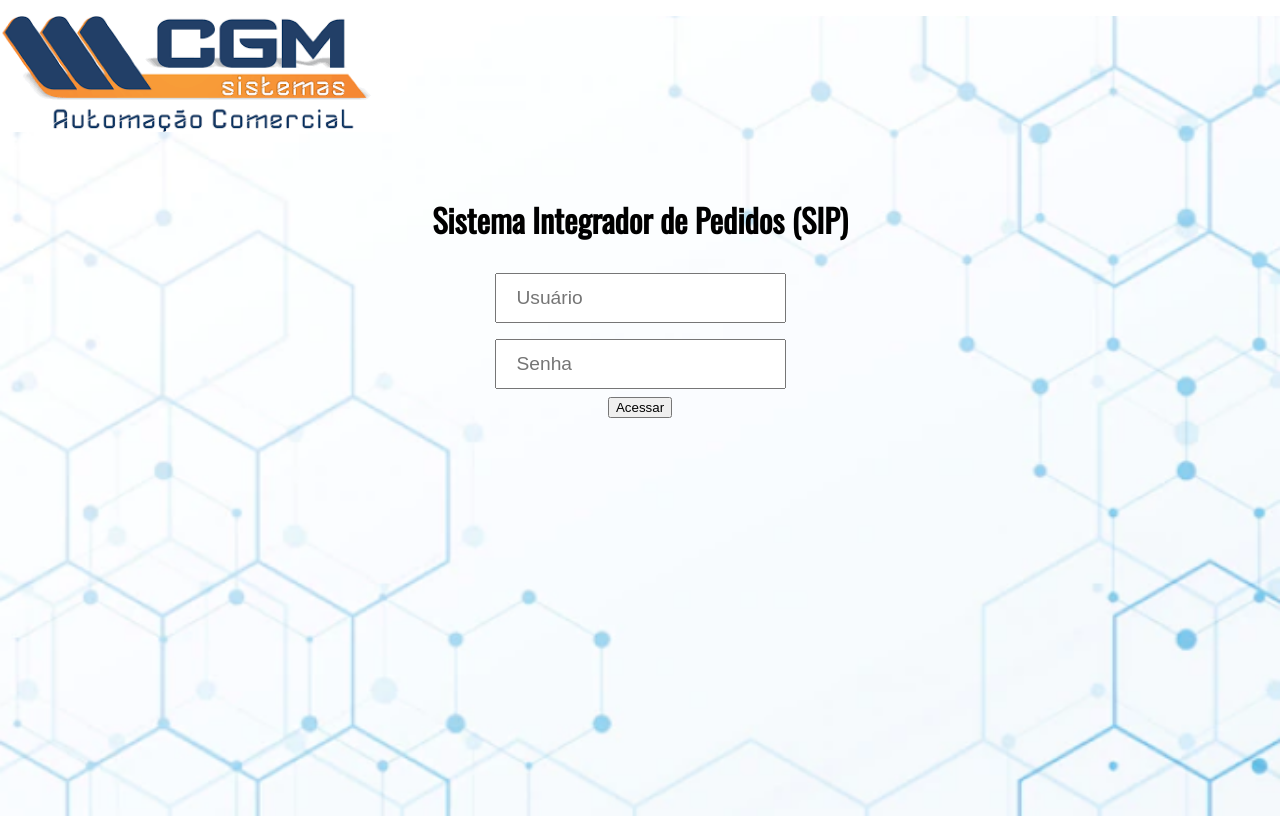
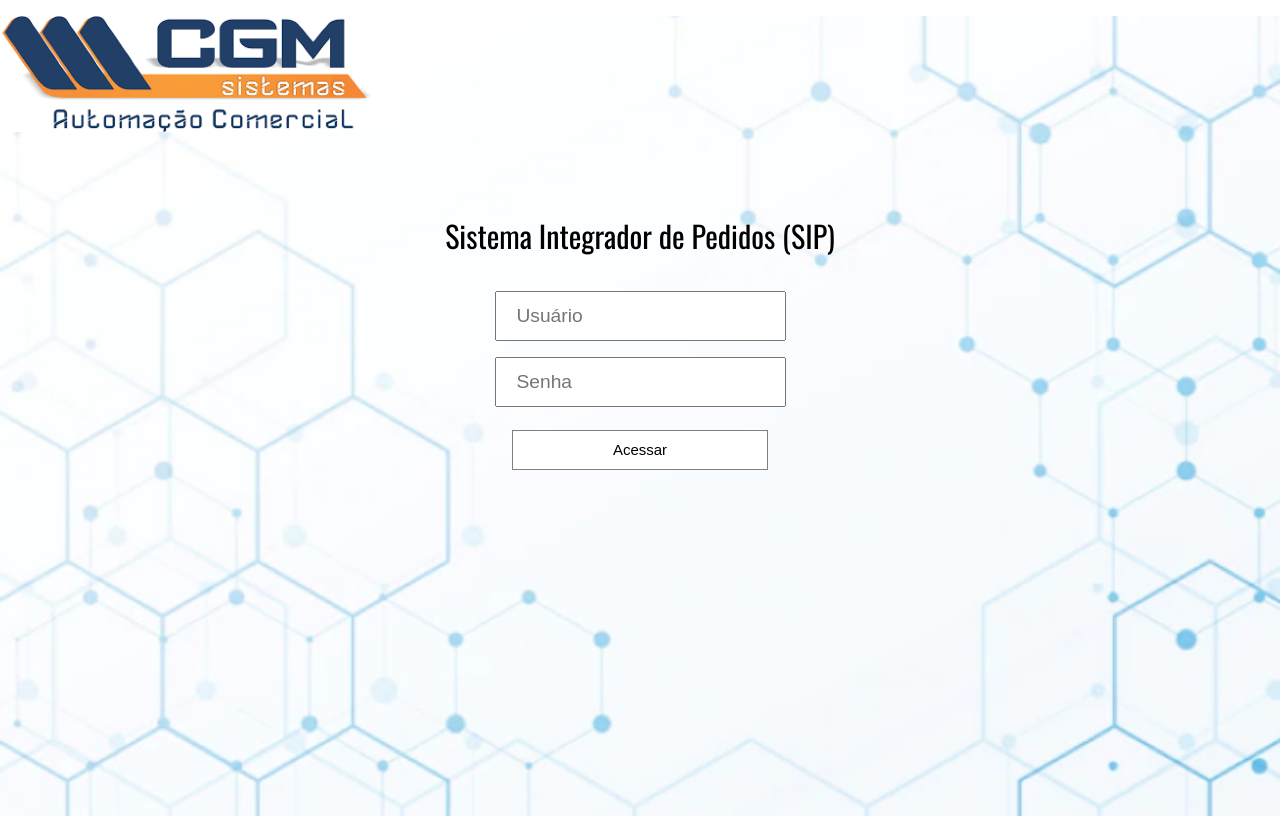
Before and after one commit to Realguites/tccWeb, a React (Create React App) app: page / in a window 1280 px wide. Built offline with nearby package versions, Linux system fonts and the light colour scheme.

Commit message:
Added login configuration

```diff
--- a/src/components/App.jsx
+++ b/src/components/App.jsx
@@ -1,5 +1,6 @@
 import './App.css';
 import Login from './login/Login'
+
 
 export default (props) => {
   return (
--- /dev/null
+++ b/src/components/dashboard/Dashboard.jsx
@@ -0,0 +1,5 @@
+export default function Dashboard() {
+    return(
+      <h2>Dashboard</h2>
+    );
+  }
--- a/src/components/input/Input.jsx
+++ b/src/components/input/Input.jsx
@@ -2,17 +2,13 @@ import { useState } from 'react';
 import './input.css'
 
 export default props => {
-    const [valor, setValor] = useState('Inicial');
 
-    function quandoMudar(e) {
-        setValor(e.target.value)
-    }
     return (
         <div className="field">
             <input
             type={props.type}
             placeholder={props.placeholder}
-            onChange={quandoMudar}
+            onChange={props.whenChange}
         />
         </div>
 
--- a/src/components/login/Login.jsx
+++ b/src/components/login/Login.jsx
@@ -1,7 +1,34 @@
 import './login.css'
 import Input from '../input/Input'
+import { useState } from 'react';
+import { BrowserRouter, Route, Switch } from 'react-router-dom';
+import axios from 'axios';
+import 'react-notifications/lib/notifications.css';
+import { NotificationManager } from 'react-notifications';
+import NotificationAlert from "../notificationAlert/NotificationAlert";
 
-export default props =>{
+
+export default props => {
+
+  const [usuario, setUsuario] = useState('')
+  const [password, setPassword] = useState('')
+
+  async function login() {
+    axios
+      .post('http://localhost:3001/login', {
+        email: usuario.target.value,
+        password: password.target.value
+      }).then((response) => {
+        if(response.status === 200){
+          localStorage.setItem("sipToken", response.data.token);
+          alert(response.data.user.name + ", Bem-vindo!")
+
+        }
+      }).catch((e) => {
+        alert(e.response.data.erro)
+      })
+  }
+
   return (
     <div style={{
       backgroundImage: `url("/background_login.png")`,
@@ -21,18 +48,21 @@ export default props =>{
       </img>
 
       <div className="Card">
-            <h1>Sistema Integrador de Pedidos (SIP)</h1>
+        <h2>Sistema Integrador de Pedidos (SIP)</h2>
         <Input
           type={"email"}
           placeholder={"Usuário"}
+          whenChange={setUsuario}
         >
         </Input>
         <Input
           type={"password"}
           placeholder={"Senha"}
+          whenChange={setPassword}
         >
         </Input>
-            <button>Acessar</button>
+
+        <button onClick={(e) => login()}>Acessar</button>
 
       </div>
 
--- a/src/components/login/login.css
+++ b/src/components/login/login.css
@@ -3,7 +3,7 @@
 .Card {
     font-family: 'Oswald';
     width: 100vw;
-    height: 40vh;
+    height: 50vh;
     display: flex;
     flex-direction: column;
     justify-content: center;
@@ -14,3 +14,20 @@
     font-weight:unset;
     font-size:30px;
 }
+
+.Card button{
+    background-color: white;
+    color: black;
+    font-size:15px;
+    border: 1px solid gray;
+    transition-duration: 0.4s;
+    width: 20%;
+    margin: 15px;
+    height: 40px;
+
+}
+
+.Card button:hover {
+    background-color: rgb(184, 184, 184);
+    color: black;
+  }
--- /dev/null
+++ b/src/components/notificationAlert/NotificationAlert.jsx
@@ -0,0 +1,24 @@
+import { NotificationManager } from "react-notifications";
+
+const NotificationsAlert = (type, title, subtitle="") => {
+  switch (type) {
+    case "info":
+      NotificationManager.info("Info message");
+      break;
+    case "success":
+      NotificationManager.success(subtitle, title);
+      break;
+    case "warning":
+      NotificationManager.warning(
+        "Warning message",
+        "Close after 3000ms",
+        3000
+      );
+      break;
+    default:
+      NotificationManager.error("Error message", "Click me!", 5000);
+      break;
+  }
+};
+
+export default NotificationsAlert;
```
Also changed, not shown: package.json (+7 -0 lines), src/api.jsx (added, +7 -0 lines), src/components/button/Button.jsx (added), 1 other file (tests, documents, lock files or other folders). Lines whose indentation alone changed are shown as unchanged.
